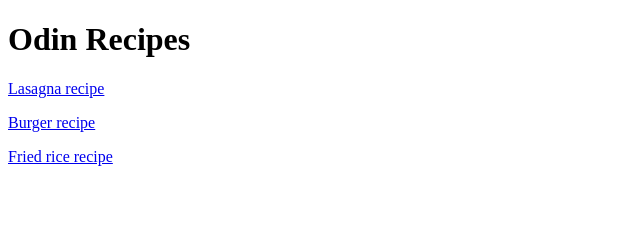
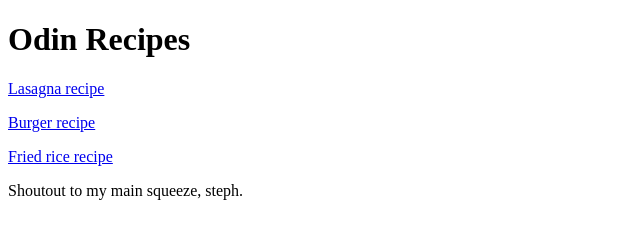
Before and after one commit to FlumeTheLearner/odin-recipes, a plain HTML site: page index.html in a window 1280 px wide. Shown: the whole page, without its empty margins (0-640 px from the left). Drawn offline with Linux system fonts and the light colour scheme.

Commit message:
added message to bottom

```diff
--- a/index.html
+++ b/index.html
@@ -11,5 +11,6 @@
         <p><a href="recipes/burger.html">Burger recipe</a></p>
         <p><a href="recipes/friedrice.html">Fried rice recipe</a></p>
 
+        <p>Shoutout to my main squeeze, steph.</p>
     </body>
 </html>
```
